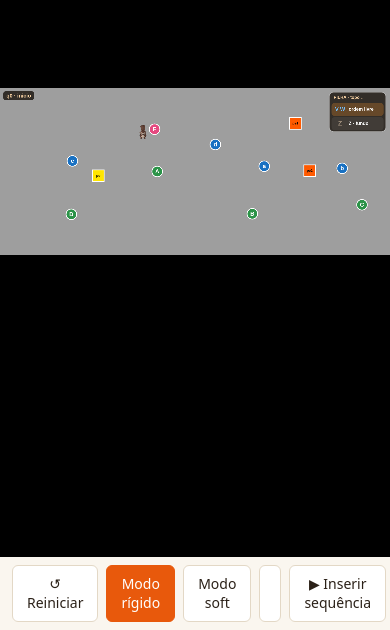
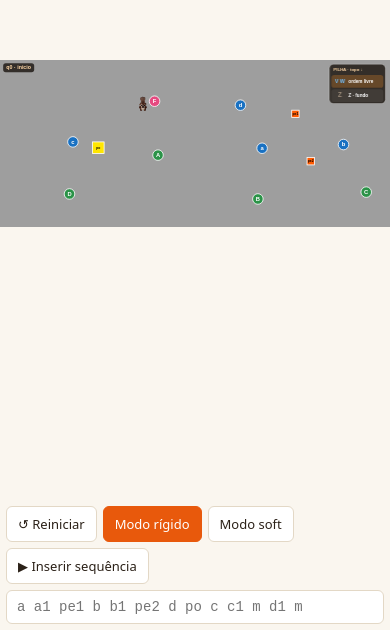
Before and after one commit to Yhas-04/pda_entregas, a plain HTML site: page index.html in a window 390 px wide. Shown: the part 214-844 px from the top of the page. Drawn offline with Linux system fonts and the light colour scheme.

Commit message:
Add README and restructure HTML layout; update CSS and JavaScript for improved responsiveness

```diff
--- a/css/style.css
+++ b/css/style.css
@@ -1,13 +1,113 @@
-:root{box-sizing:border-box;padding-top:env(safe-area-inset-top,0px);padding-bottom:env(safe-area-inset-bottom,0px);--bg:#faf6ef;--fg:#2b2118;--card:#fff;--bd:#e3d8c6;--acc:#e8590c}
-@media(prefers-color-scheme:dark){:root:not([data-theme="light"]){--bg:#1c1713;--fg:#f3ebe0;--card:#2a231c;--bd:#43382c;--acc:#ff922b}}
-:root[data-theme="dark"]{--bg:#1c1713;--fg:#f3ebe0;--card:#2a231c;--bd:#43382c;--acc:#ff922b}
+:root{
+  box-sizing:border-box;
+  --bg:#faf6ef;
+  --fg:#2b2118;
+  --card:#fff;
+  --bd:#e3d8c6;
+  --acc:#e8590c;
+}
+@media(prefers-color-scheme:dark){
+  :root:not([data-theme="light"]){
+    --bg:#1c1713;
+    --fg:#f3ebe0;
+    --card:#2a231c;
+    --bd:#43382c;
+    --acc:#ff922b;
+  }
+}
+:root[data-theme="dark"]{
+  --bg:#1c1713;
+  --fg:#f3ebe0;
+  --card:#2a231c;
+  --bd:#43382c;
+  --acc:#ff922b;
+}
 *{box-sizing:border-box}
-html,body{height:100%}
-body{margin:0;background:var(--bg);color:var(--fg);font:14px/1.4 system-ui,sans-serif;padding:0;height:100dvh;display:flex;flex-direction:column;overflow:hidden}
-canvas{flex:1 1 0;min-height:0;width:100%;height:100%;object-fit:contain;display:block;background:#000}
-.bar{display:flex;gap:8px;padding:8px 12px;flex-wrap:nowrap;flex:0 0 auto}
-input{flex:1 1 280px;min-width:0;padding:8px 10px;border:1px solid var(--bd);border-radius:6px;background:var(--card);color:var(--fg);font:14px monospace}
-button{border:1px solid var(--bd);background:var(--card);color:var(--fg);border-radius:6px;padding:8px 14px;cursor:pointer;font:inherit}
-button.on{background:var(--acc);color:#fff;border-color:var(--acc)}
-button:hover,input:focus{border-color:var(--acc);outline:none}
-button:focus-visible{outline:2px solid var(--acc);outline-offset:2px}
+html{
+  width:100%;
+  height:100%;
+  margin:0;
+  overflow:hidden;
+  background:var(--bg);
+}
+body{
+  position:fixed;           /* trava o corpo no viewport: sem rolagem nem corte */
+  inset:0;
+  padding-top:env(safe-area-inset-top,0px);
+  margin:0;
+  display:flex;
+  flex-direction:column;
+  overflow:hidden;
+  background:var(--bg);
+  color:var(--fg);
+  font:14px/1.4 system-ui,sans-serif;
+}
+/* .stage ocupa todo o espaço que sobra acima da barra. O tamanho do canvas
+   é calculado pelo JS (fitCanvas) em px CSS inteiros a partir DESTA caixa,
+   então não existe mais dependência circular entre canvas e layout. */
+.stage{
+  position:relative;
+  flex:1 1 0;
+  min-width:0;
+  min-height:0;
+  overflow:hidden;
+}
+#cv{
+  position:absolute;
+  left:0;
+  top:0;
+  display:block;
+  background:#000;
+  /* width/height em px são definidos pelo JS; 0 até a primeira medição */
+  width:0;
+  height:0;
+}
+.bar{
+  flex:0 0 auto;
+  display:flex;
+  flex-wrap:wrap;
+  align-items:center;
+  gap:8px;
+  width:100%;
+  max-width:100%;
+  padding:8px 12px calc(8px + env(safe-area-inset-bottom,0px));
+  background:var(--bg);
+}
+input{
+  flex:1 1 280px;
+  min-width:0;
+  padding:8px 10px;
+  border:1px solid var(--bd);
+  border-radius:6px;
+  background:var(--card);
+  color:var(--fg);
+  font:14px monospace;
+}
+button{
+  flex:0 0 auto;
+  border:1px solid var(--bd);
+  background:var(--card);
+  color:var(--fg);
+  border-radius:6px;
+  padding:9px 16px;
+  cursor:pointer;
+  font:500 14px/1.4 system-ui,sans-serif;
+}
+button.on{
+  background:var(--acc);
+  color:#fff;
+  border-color:var(--acc);
+}
+button:hover,input:focus{
+  border-color:var(--acc);
+  outline:none;
+}
+button:focus-visible{
+  outline:2px solid var(--acc);
+  outline-offset:2px;
+}
+@media(max-width:700px){
+  .bar{gap:6px;padding:6px}
+  button{padding:8px 11px;font-size:13px}
+  input{flex:1 1 100%;order:5}
+}
--- a/index.html
+++ b/index.html
@@ -3,7 +3,9 @@
 <meta name="viewport" content="width=device-width, initial-scale=1, viewport-fit=cover">
 <title>Entregador PDA</title>
 <link rel="stylesheet" href="./css/style.css"></head><body>
-<canvas id="cv" width="1476" height="632"></canvas>
+<main class="stage" aria-label="Área do mapa do jogo">
+ <canvas id="cv"></canvas>
+</main>
 <div class="bar">
  <button id="rst">↺ Reiniciar</button>
  <button id="mR" class="on" title="Segue o autômato à risca: transição inexistente rejeita a entrada">Modo rígido</button>
--- a/js/main.js
+++ b/js/main.js
@@ -1,4 +1,4 @@
-const W=1476,H=632,SP=3,MW=369;
+const W=1476,H=632,SP=4.5,MW=369;
 let bits;
 const walk=(x,y)=>{
   if(x<0||y<0||x>=W||y>=H)return 0;
@@ -6,17 +6,17 @@ const walk=(x,y)=>{
   return(bits[i>>3]>>(7-(i&7)))&1
 };
 const TR = [
-  // Portas dos restaurantes.
-  { s: 'a', x: 1000, y: 296, r: 18, c: 'r', l: 'a' }, // Fresh Kingdom
-  { s: 'b', x: 1295, y: 304, r: 18, c: 'r', l: 'b' }, // Restaurante redondo
-  { s: 'c', x: 274, y: 276, r: 16, c: 'r', l: 'c' },  // Tomoria
-  { s: 'd', x: 815, y: 214, r: 18, c: 'r', l: 'd' },  // Restaurante superior
+  // Portos posicionados na frente da entrada de cada estabelecimento.
+  { s: 'a',  x: 992,  y: 334, r: 18, c: 'r', l: 'a' }, // Fresh Kingdom
+  { s: 'b',  x: 1300, y: 320, r: 18, c: 'r', l: 'b' }, // Restaurante redondo
+  { s: 'c',  x: 276,  y: 310, r: 16, c: 'r', l: 'c' }, // Tomoria
+  { s: 'd',  x: 910,  y: 171, r: 18, c: 'r', l: 'd' }, // Restaurante acima do porto a (entrada frontal; itens K/D)
 
-  // Portas das casas.
-  { s: 'a1', x: 595, y: 316, r: 18, c: 'h', l: 'A' },  // Casa verde
-  { s: 'b1', x: 955, y: 476, r: 18, c: 'h', l: 'B' },  // Casa vermelha central
-  { s: 'c1', x: 1370, y: 442, r: 18, c: 'h', l: 'C' }, // Casa azul
-  { s: 'd1', x: 270, y: 478, r: 18, c: 'h', l: 'D' },  // Casa vermelha esquerda
+  // Portos posicionados na frente da porta de cada casa.
+  { s: 'a1', x: 598,  y: 360, r: 18, c: 'h', l: 'A' }, // Casa verde
+  { s: 'b1', x: 976,  y: 526, r: 18, c: 'h', l: 'B' }, // Casa vermelha inferior
+  { s: 'c1', x: 1386, y: 500, r: 18, c: 'h', l: 'C' }, // Casa azul
+  { s: 'd1', x: 263,  y: 507, r: 18, c: 'h', l: 'D' }, // Casa vermelha esquerda
 
   // Moeda.
   { s: 'm', x: 585, y: 156, r: 18, c: 's', l: 'F' },
@@ -24,9 +24,9 @@ const TR = [
   // Pedágio existente.
   { s: 'po', g: [350, 310, 394, 354], c: 'g', o: 'po' },
 
-  // Pedágios nos semáforos amarelos: primeiro e segundo, respectivamente.
-  { s: 'pe1', g: [1096, 112, 1140, 156], c: 't', o: 'pe1' },
-  { s: 'pe2', g: [1150, 291, 1194, 335], c: 't', o: 'pe2' },
+  // Pedágios posicionados sobre os dois semáforos amarelos.
+  { s: 'pe1', g: [1104, 190, 1132, 218], c: 't', o: 'pe1' }, // 1º semáforo — pé do poste
+  { s: 'pe2', g: [1162, 369, 1190, 397], c: 't', o: 'pe2' }, // 2º semáforo — pé do poste
 ];
 
 /* regras lidas de entregas_corrigido.jff: estado-origem estado-destino leitura topo empilha (λ = vazio) */
@@ -110,6 +110,60 @@ const SN={
 const TOK=['pe1','pe2','po','a1','b1','c1','d1','a','b','c','d','m'];
 const $=i=>document.getElementById(i),cv=$('cv'),img=new Image();
 let ctx=cv.getContext('2d');
+
+/*
+ * SISTEMA DE COORDENADAS ÚNICO
+ * ----------------------------
+ * Tudo (fundo, portos, pedágios, colisão, esquilo, popups, painel da pilha)
+ * vive no espaço lógico W × H = 1476 × 632, que é exatamente metade do
+ * background.jpg (2952 × 1264). Nada é posicionado em px de tela.
+ *
+ * S = pixels de dispositivo por unidade lógica. É o ÚNICO fator de escala:
+ * canvas, camadas em cache (itens/personagens) e HUD usam o mesmo S.
+ *
+ * O tamanho exibido é calculado a partir da caixa .stage (largura E altura
+ * disponíveis), em px CSS inteiros e com a proporção W:H exata, e aplicado
+ * como style.width/height. O canvas nunca mede a si mesmo, então não há
+ * dependência circular e o resultado é igual no Chrome e no VS Code.
+ */
+const stage=cv.parentElement;
+let S=1,cssW=W,cssH=H;
+function fitCanvas(){
+  const aw=stage.clientWidth,ah=stage.clientHeight;
+  if(aw<2||ah<2)return;
+
+  const dpr=window.devicePixelRatio||1;
+
+  // 1) trabalha em PIXELS DE DISPOSITIVO: maior W:H que cabe na área
+  const fit=Math.min(aw*dpr/W,ah*dpr/H);
+  const pw=Math.max(1,Math.floor(W*fit));
+  S=pw/W;                                   // escala única, igual em x e y
+  const ph_=Math.max(1,Math.min(Math.floor(ah*dpr),Math.round(H*S)));
+
+  // 2) 1 pixel do bitmap = 1 pixel físico: sem reamostragem pelo navegador
+  cssW=pw/dpr;
+  cssH=ph_/dpr;
+  cv.style.width=cssW+'px';
+  cv.style.height=cssH+'px';
+  cv.style.left=Math.round((aw-cssW)/2*dpr)/dpr+'px';
+  cv.style.top=Math.round((ah-cssH)/2*dpr)/dpr+'px';
+
+  if(cv.width!==pw||cv.height!==ph_){
+    cv.width=pw;
+    cv.height=ph_;
+  }
+  ctx.setTransform(S,0,0,S,0,0);
+}
+new ResizeObserver(fitCanvas).observe(stage);
+window.addEventListener('resize',fitCanvas,{passive:true});
+// monitor movido entre telas / zoom do navegador muda o dpr sem mudar o tamanho
+(function watchDpr(){
+  const mq=matchMedia(`(resolution:${window.devicePixelRatio||1}dppx)`);
+  mq.addEventListener('change',()=>{fitCanvas();watchDpr()},{once:true});
+})();
+fitCanvas();
+
+
 let cfgs,dead,done,pos,reason,tm,sym,opened,keys={},soft=false,flash='',ft;
 function say(m){
   flash=m;
@@ -227,6 +281,8 @@ const COL={
 };
 function draw(){
 
+  ctx.setTransform(S,0,0,S,0,0);
+  ctx.imageSmoothingQuality='high';
   ctx.drawImage(img,0,0,W,H);
   ctx.textAlign='center';
   ctx.textBaseline='middle';
@@ -273,7 +329,7 @@ function parseMTL(text){
   const out={};
   let name='default';
   for(const line of text.split(/\r?\n/)){
-    const p=line.trim().split(/\\s+/);
+    const p=line.trim().split(/\s+/);
     if(p[0]==='newmtl'){
       name=p[1];
       out[name]=[190,190,190]
@@ -299,7 +355,7 @@ function parseOBJ(text,materials){
   };
 
   for(const line of text.split(/\r?\n/)){
-    const p=line.trim().split(/\\s+/);
+    const p=line.trim().split(/\s+/);
     if(p[0]==='v'&&p.length>=4)verts.push(p.slice(1,4).map(Number));
     else if(p[0]==='usemtl')mat=p[1];
     else if(p[0]==='f'&&p.length>=4)addFace(p.slice(1).map(x=>Number(x.split('/')[0])))
@@ -633,21 +689,29 @@ const BILL=Math.PI/2-PH,ITKB={
 const LW=200,LH=170,LAX=100,LAY=125,LAYER_DT=1/30;
 function mkLayer(){
   const c=document.createElement('canvas');
-  c.width=LW;
-  c.height=LH;
   return{
     c,
     g:c.getContext('2d'),
     t:-9,
-    sig:''
+    sig:'',
+    s:0
   }
 }
 function layer(L,sig,x,y,paint){
 
+  // camada na mesma escala do canvas principal (nada de bitmap 1x esticado)
+  if(L.s!==S){
+    L.c.width=Math.max(1,Math.round(LW*S));
+    L.c.height=Math.max(1,Math.round(LH*S));
+    L.s=S;
+    L.sig=''
+  }
   if(L.sig!==sig||NOW-L.t>=LAYER_DT||NOW<L.t){
     const real=ctx;
     ctx=L.g;
-    L.g.clearRect(0,0,LW,LH);
+    L.g.setTransform(1,0,0,1,0,0);
+    L.g.clearRect(0,0,L.c.width,L.c.height);
+    L.g.setTransform(S,0,0,S,0,0);
     try{
       paint(LAX,LAY)
     }
@@ -657,7 +721,8 @@ function layer(L,sig,x,y,paint){
     L.t=NOW;
     L.sig=sig
   }
-  ctx.drawImage(L.c,Math.round(x)-LAX,Math.round(y)-LAY)
+  // arredonda em pixels de DISPOSITIVO (não em unidades lógicas)
+  ctx.drawImage(L.c,Math.round((x-LAX)*S)/S,Math.round((y-LAY)*S)/S,LW,LH)
 }
 const ITEMS_L=mkLayer();
 function drawItems(x,y,s,cs,sn,bob,tt){
@@ -717,17 +782,20 @@ function drawSquirrel(x,y){
 }
 /* painel da pilha no canto da tela (topo no alto), com os itens 3D agrupados */
 const hudCv=document.createElement('canvas');
-hudCv.width=260;
-hudCv.height=H;
-let hudSig='';
+let hudSig='',hudS=0;
 function drawHUD(){
   const sig=viewStack().join('');
 
-  if(sig!==hudSig){
+  if(sig!==hudSig||hudS!==S){
     hudSig=sig;
+    hudS=S;
+    hudCv.width=Math.max(1,Math.round(260*S));
+    hudCv.height=Math.max(1,Math.round(H*S));
     const real=ctx,
     hc=hudCv.getContext('2d');
-    hc.clearRect(0,0,260,H);
+    hc.setTransform(1,0,0,1,0,0);
+    hc.clearRect(0,0,hudCv.width,hudCv.height);
+    hc.setTransform(S,0,0,S,0,0);
     hc.save();
     hc.translate(-(W-260),0);
     ctx=hc;
@@ -739,7 +807,7 @@ function drawHUD(){
       hc.restore()
     }
   }
-  ctx.drawImage(hudCv,W-260,0)
+  ctx.drawImage(hudCv,W-260,0,260,H)
 }
 function drawHUDInner(){
 
```
Also changed, not shown: 2 other files.
